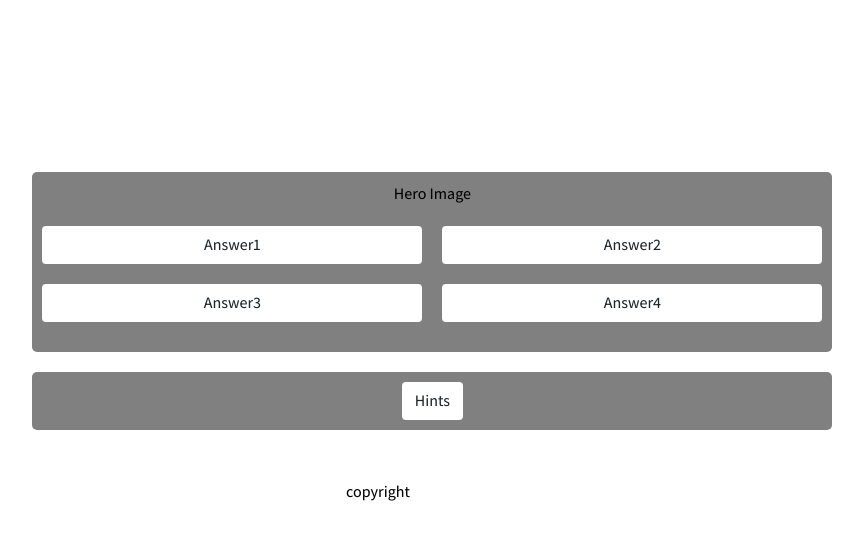
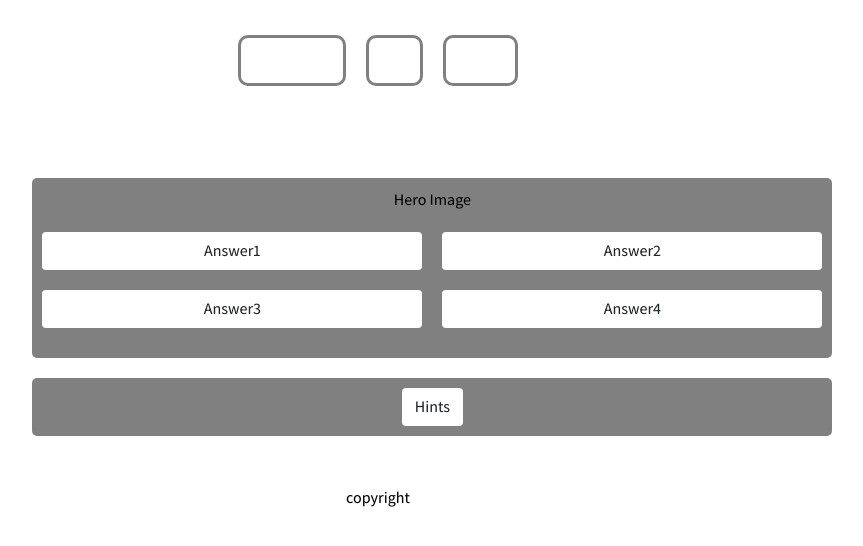
Before and after one commit to MannyBinning/behind-the-blur, a plain HTML site: page index.html in a window 1280 px wide. Shown: the part 144-690 px from the top of the page, without its empty margins (262-1125 px from the left). Drawn offline with nearby package versions, Linux system fonts and the light colour scheme.

Commit message:
updated style css to modify nav items with border to make them more visual

```diff
--- a/assets/css/style.css
+++ b/assets/css/style.css
@@ -25,7 +25,11 @@ body {
 }
 
 li{
-    padding: 10px;
+    color: white;
+    border: solid grey;
+    border-radius: 10px;
+    margin: 10px;
+
 }
 
 
--- a/index.html
+++ b/index.html
@@ -15,7 +15,7 @@
         </div>
     <!--Nav bar used through bootstrap (https://getbootstrap.com/docs/4.0/components/navbar/)-->
         <div id="main-menu">
-        <nav class="navbar navbar-expand-md navbar-dark bg-grey">
+        <nav class="navbar navbar-expand-md navbar-dark">
     <!-- Toggler/collapsibe Button -->
         <button class="navbar-toggler" type="button" data-toggle="collapse" data-target="#collapsibleNavbar">
             <span class="navbar-toggler-icon"></span>
```
Also changed, not shown: 1 other file.
